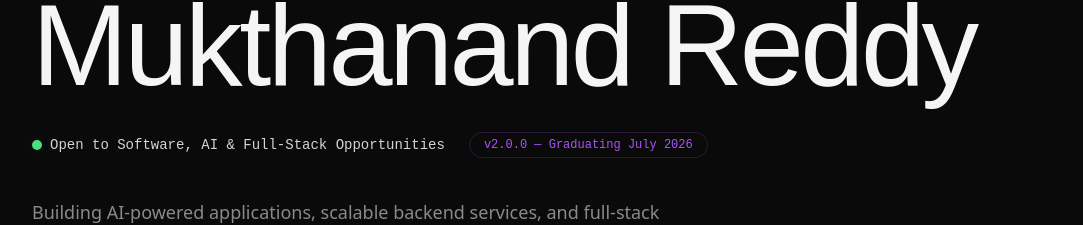
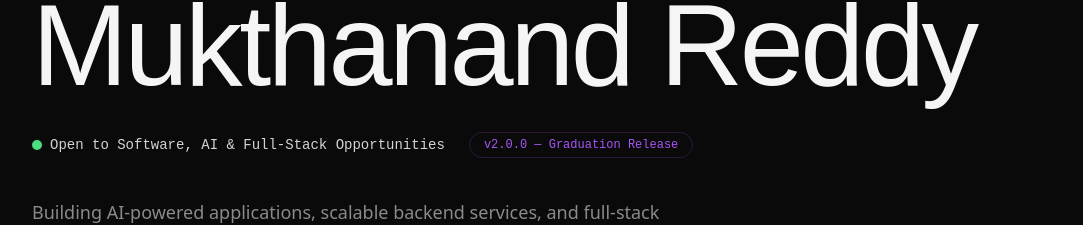
Before and after one commit to Mukthanand21/mukthanand, a React (Vite) app: page / in a window 1280 px wide. Shown: the part 369-594 px from the top of the page, without its empty margins (96-1179 px from the left). Built offline with nearby package versions, Linux system fonts and the light colour scheme.

Commit message:
fix: update version badge to 'Graduation Release'
- Change version badge text from 'Graduating July 2026' to 'Graduation Release'
- Sync spec and AGENTS.md

```diff
--- a/src/sections/Status.tsx
+++ b/src/sections/Status.tsx
@@ -112,7 +112,7 @@ export function Status() {
 
             {/* version badge — violet mono */}
             <span className="rounded-full border border-version/20 px-3.5 py-1 font-mono text-xs text-version">
-              v2.0.0&nbsp;— Graduating July&nbsp;2026
+              v2.0.0&nbsp;— Graduation Release
             </span>
           </div>
         </Reveal>
```
Also changed, not shown: specs/001-status.md (+1 -1 lines), 1 other file (tests, documents, lock files or other folders).
